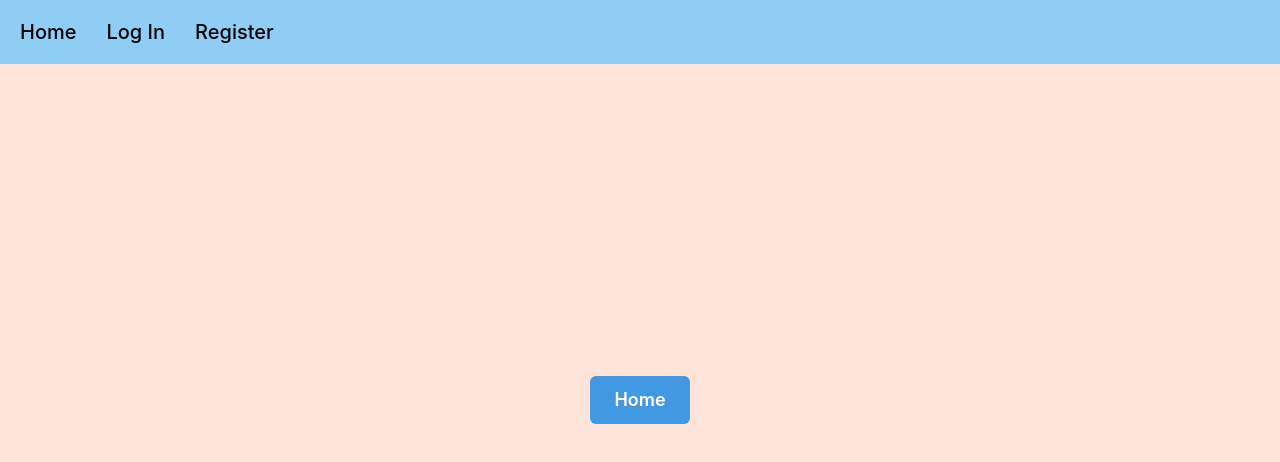
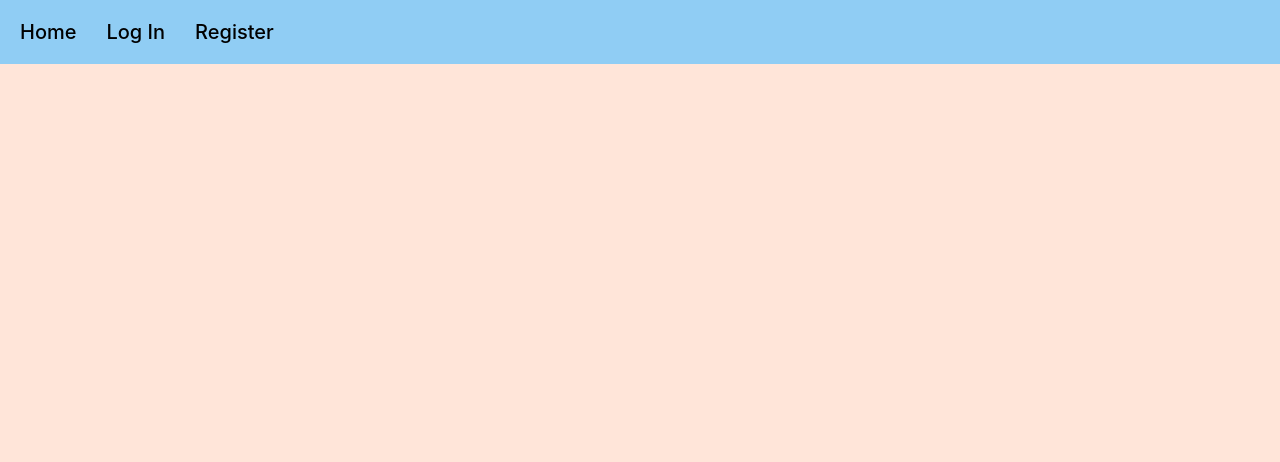
Before and after one commit to SamsSouza22/FrontendDesafio, a React (Vite) app in the folder frontend/: page / in a window 1280 px wide. Shown: the top 462 px of the page. Built offline with nearby package versions, Linux system fonts and the light colour scheme.

Commit message:
Creating post modal and organizing components

```diff
--- a/frontend/src/pages/Home.jsx
+++ b/frontend/src/pages/Home.jsx
@@ -9,16 +9,6 @@ return(
     justify={'center'}
     bg={'#ffe5d9'}
     >
-        <Button
-            size="lg"
-            bg={"blue.400"}
-            color={"white"}
-            _hover={{
-                bg: "blue.500",
-            }}
-        >
-            Home
-        </Button>
 
     </Flex>
 );
--- a/frontend/src/pages/auth/Login.jsx
+++ b/frontend/src/pages/auth/Login.jsx
@@ -2,8 +2,8 @@ import { Stack, Button, Heading } from "@chakra-ui/react";
 import { useState } from "react";
 import { useNavigate } from "react-router-dom";
 import axios from "axios";
-import AuthLayout from "../../components/AuthLayout";
-import AuthForm from "../../components/AuthForm";
+import AuthLayout from "../../components/authComponents/AuthLayout";
+import AuthForm from "../../components/authComponents/AuthForm";
 
 const Login = () => {
   const [form, setForm] = useState({ email: "", password: "" });
--- a/frontend/src/pages/auth/Register.jsx
+++ b/frontend/src/pages/auth/Register.jsx
@@ -7,8 +7,8 @@ import {
 } from "@chakra-ui/react";
 import { useState } from "react";
 import { Link, useNavigate } from "react-router-dom";
-import AuthLayout from "../../components/AuthLayout";
-import AuthForm from "../../components/AuthForm";
+import AuthLayout from "../../components/authComponents/AuthLayout";
+import AuthForm from "../../components/authComponents/AuthForm";
 import axios from 'axios';
 
 const Register = () => {
--- a/frontend/src/routes.jsx
+++ b/frontend/src/routes.jsx
@@ -3,7 +3,6 @@ import Home from './pages/Home.jsx';
 import Register from './pages/auth/Register.jsx';
 import Login from './pages/auth/Login.jsx';
 import NavBar from './components/NavBar.jsx';
-import PostForm from './components/PostForm.jsx';
 
 const AppRoutes = () => (
     <BrowserRouter>
@@ -21,7 +20,6 @@ const AppRoutes = () => (
                     <Route element={<Register />} path='register' />
                     <Route element={<Login />} path='login' />
                 </Route>
-                <Route element={<PostForm />} path='post'/>
             </Route>
         </Routes>
     </BrowserRouter>
```
Also changed, not shown: frontend/src/components/postsComponents/PostModal.jsx (added, +44 -0 lines), frontend/src/components/authComponents/AuthForm.jsx (renamed from frontend/src/components/AuthForm.jsx), frontend/src/components/authComponents/AuthLayout.jsx (renamed from frontend/src/components/AuthLayout.jsx), frontend/src/components/postsComponents/PostForm.jsx (renamed from frontend/src/components/PostForm.jsx).
